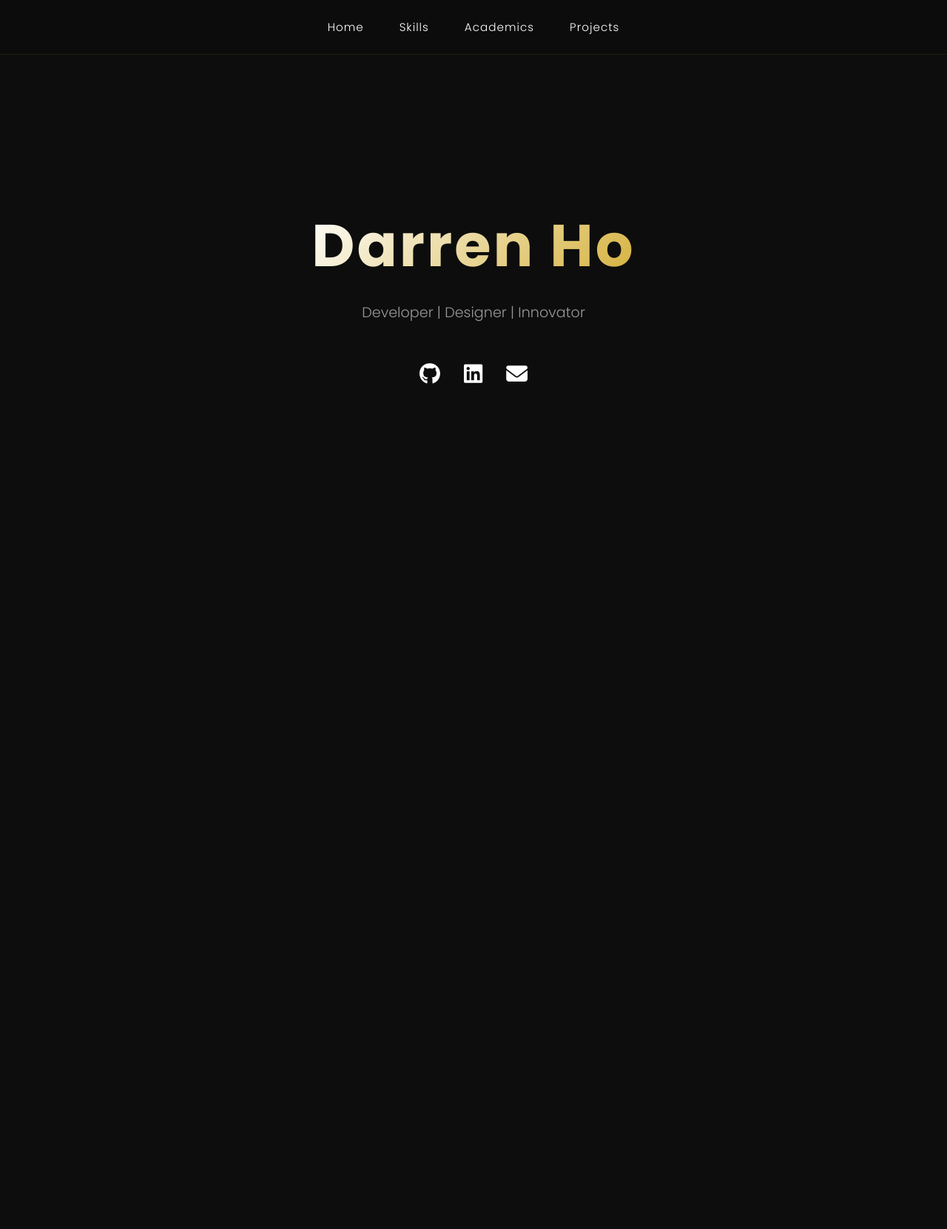
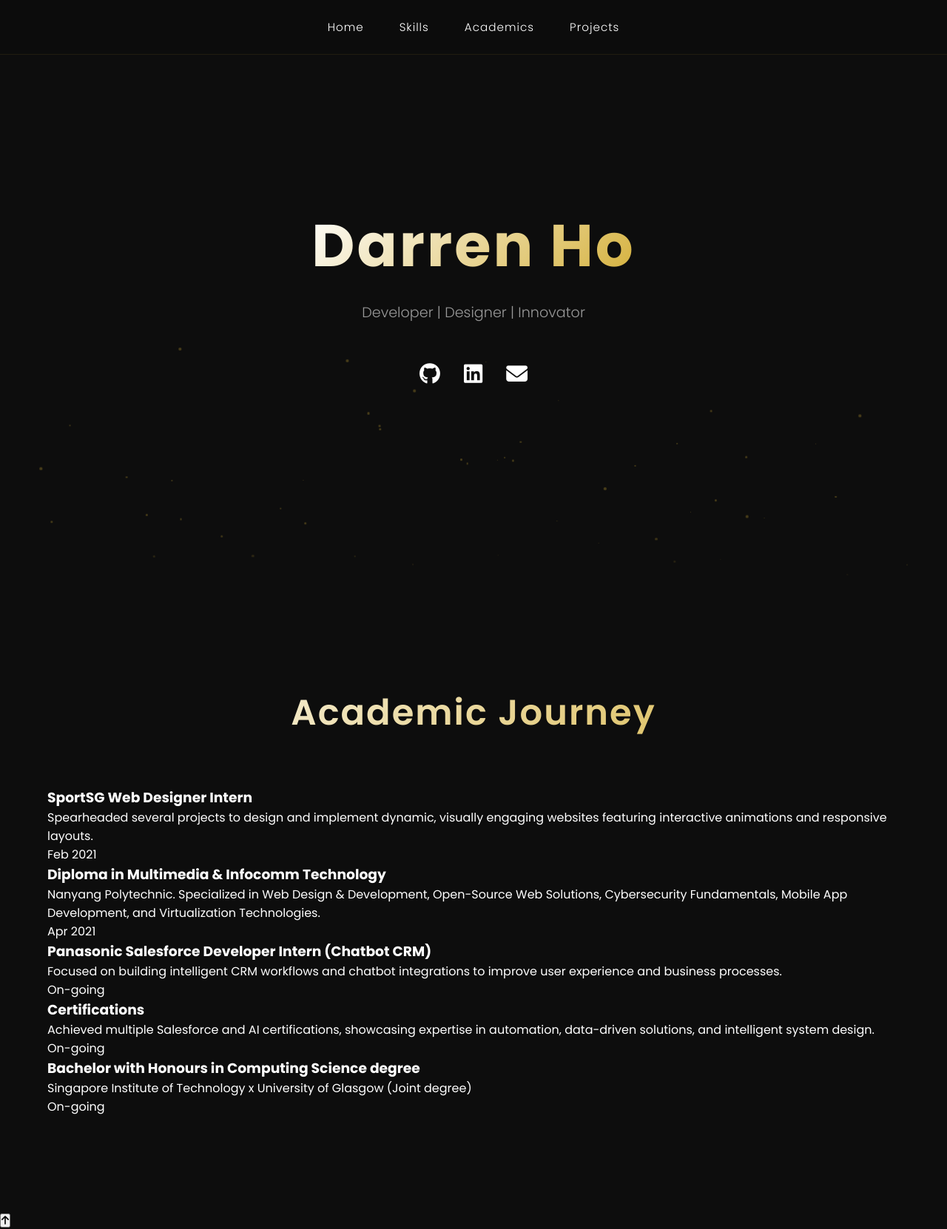
Before and after one commit to darrenhjle/portfolio-website, a plain HTML site: page index.html in a window 1280 px wide. Shown: the whole page at 74% size. Before the commit the page ends 800 px from the top, so only its background shows below. Drawn offline with Linux system fonts and the light colour scheme.

Commit message:
Particles, academic progress, button to top
Academic progress section added
Button to the top added
Particles effect added

```diff
--- a/index.html
+++ b/index.html
@@ -43,5 +43,56 @@
                 </div>
             </div>
         </section>
+
+        <!-- Academic Progress Section -->
+        <section id="academics">
+            <h2 class="section-title">Academic Journey</h2>
+            <div class="timeline">
+                <div class="timeline-item">
+                    <div class="timeline-content">
+                        <h3>SportSG Web Designer Intern</h3>
+                        <p>Spearheaded several projects to design and implement dynamic, visually engaging websites featuring interactive animations and responsive layouts.</p>
+                    </div>
+                    <div class="timeline-date">Feb 2021</div>
+                </div>
+
+                <div class="timeline-item">
+                    <div class="timeline-content">
+                        <h3>Diploma in Multimedia & Infocomm Technology</h3>
+                        <p>Nanyang Polytechnic. Specialized in Web Design & Development, Open-Source Web Solutions, Cybersecurity Fundamentals, Mobile App Development, and Virtualization Technologies.</p>
+                    </div>
+                    <div class="timeline-date">Apr 2021</div>
+                </div>
+
+                <div class="timeline-item">
+                    <div class="timeline-content">
+                        <h3>Panasonic Salesforce Developer Intern (Chatbot CRM)</h3>
+                        <p>Focused on building intelligent CRM workflows and chatbot integrations to improve user experience and business processes.</p>
+                    </div>
+                    <div class="timeline-date">On-going</div>
+                </div>
+
+                <div class="timeline-item">
+                    <div class="timeline-content">
+                        <h3>Certifications</h3>
+                        <p>Achieved multiple Salesforce and AI certifications, showcasing expertise in automation, data-driven solutions, and intelligent system design.</p>
+                    </div>
+                    <div class="timeline-date">On-going</div>
+                </div>
+
+                <div class="timeline-item">
+                    <div class="timeline-content">
+                        <h3>Bachelor with Honours in Computing Science degree</h3>
+                        <p>Singapore Institute of Technology x University of Glasgow (Joint degree)</p>
+                    </div>
+                    <div class="timeline-date">On-going</div>
+                </div>
+            </div>
+        </section>
+        <!-- Back to Top Button -->
+        <button id="backToTop" aria-label="Back to top">
+            <i class="fas fa-arrow-up"></i>
+        </button>
+        <script src="script.js"></script>
     </body>
 </html>
--- a/script.js
+++ b/script.js
@@ -0,0 +1,90 @@
+// Particle Animation
+function createParticles() {
+    const particlesContainer = document.getElementById('particles');
+    const particleCount = 50;
+
+    for (let i = 0; i < particleCount; i++) {
+        const particle = document.createElement('div');
+        particle.className = 'particle';
+
+        const size = Math.random() * 3 + 1;
+        particle.style.width = `${size}px`;
+        particle.style.height = `${size}px`;
+        particle.style.left = `${Math.random() * 100}%`;
+        particle.style.animationDuration = `${Math.random() * 20 + 10}s`;
+        particle.style.animationDelay = `${Math.random() * 5}s`;
+
+        particlesContainer.appendChild(particle);
+    }
+}
+
+// Navbar scroll effect
+window.addEventListener('scroll', () => {
+    const navbar = document.getElementById('navbar');
+    if (window.scrollY > 50) {
+        navbar.classList.add('scrolled');
+    } else {
+        navbar.classList.remove('scrolled');
+    }
+});
+
+// Scroll animations observer
+const observerOptions = {
+    threshold: 0.2,
+    rootMargin: '0px 0px -100px 0px'
+};
+
+const observer = new IntersectionObserver((entries) => {
+    entries.forEach(entry => {
+        if (entry.isIntersecting) {
+            entry.target.classList.add('visible');
+        }
+    });
+}, observerOptions);
+
+// Observe timeline items
+document.querySelectorAll('.timeline-item').forEach(item => {
+    observer.observe(item);
+});
+
+// Observe project cards with staggered animation
+const projectCards = document.querySelectorAll('.project-card');
+projectCards.forEach((card, index) => {
+    card.style.transitionDelay = `${index * 0.1}s`;
+    observer.observe(card);
+});
+
+// Back to top button
+const backToTopBtn = document.getElementById('backToTop');
+
+window.addEventListener('scroll', () => {
+    if (window.scrollY > 500) {
+        backToTopBtn.classList.add('visible');
+    } else {
+        backToTopBtn.classList.remove('visible');
+    }
+});
+
+backToTopBtn.addEventListener('click', () => {
+    window.scrollTo({
+        top: 0,
+        behavior: 'smooth'
+    });
+});
+
+// Smooth scroll for navigation links
+document.querySelectorAll('nav a[href^="#"]').forEach(anchor => {
+    anchor.addEventListener('click', function (e) {
+        e.preventDefault();
+        const target = document.querySelector(this.getAttribute('href'));
+        if (target) {
+            target.scrollIntoView({
+                behavior: 'smooth',
+                block: 'start'
+            });
+        }
+    });
+});
+
+// Initialize particles on load
+window.addEventListener('load', createParticles);
--- a/style.css
+++ b/style.css
@@ -90,6 +90,41 @@ nav a:hover::after {
     padding: 2rem;
 }
 
+/* Particle Background */
+#particles {
+    position: absolute;
+    top: 0;
+    left: 0;
+    width: 100%;
+    height: 100%;
+    z-index: 0;
+}
+
+.particle {
+    position: absolute;
+    background: var(--gold);
+    border-radius: 50%;
+    opacity: 0.3;
+    animation: float linear infinite;
+}
+
+@keyframes float {
+    0% {
+        transform: translateY(100vh) translateX(0);
+        opacity: 0;
+    }
+    10% {
+        opacity: 0.3;
+    }
+    90% {
+        opacity: 0.3;
+    }
+    100% {
+        transform: translateY(-100px) translateX(50px);
+        opacity: 0;
+    }
+}
+
 .hero-content {
     z-index: 1;
     text-align: center;
@@ -156,3 +191,21 @@ nav a:hover::after {
     transform: translateY(-5px);
     filter: drop-shadow(0 0 15px var(--gold));
 }
+
+/* Section Styles */
+section {
+    padding: 8rem 5%;
+    position: relative;
+}
+
+.section-title {
+    font-size: 3rem;
+    font-weight: 600;
+    text-align: center;
+    margin-bottom: 4rem;
+    background: linear-gradient(135deg, var(--white), var(--gold));
+    -webkit-background-clip: text;
+    -webkit-text-fill-color: transparent;
+    background-clip: text;
+    letter-spacing: 2px;
+}
```
